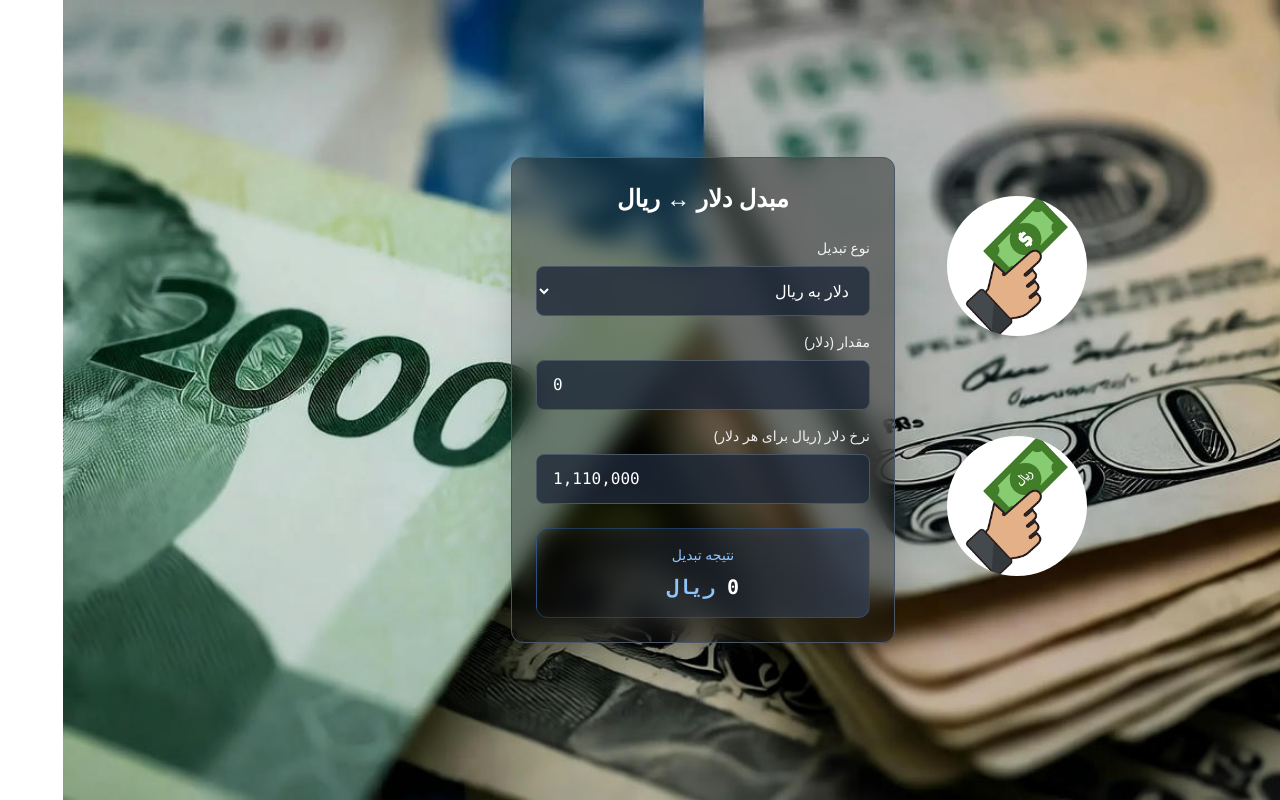
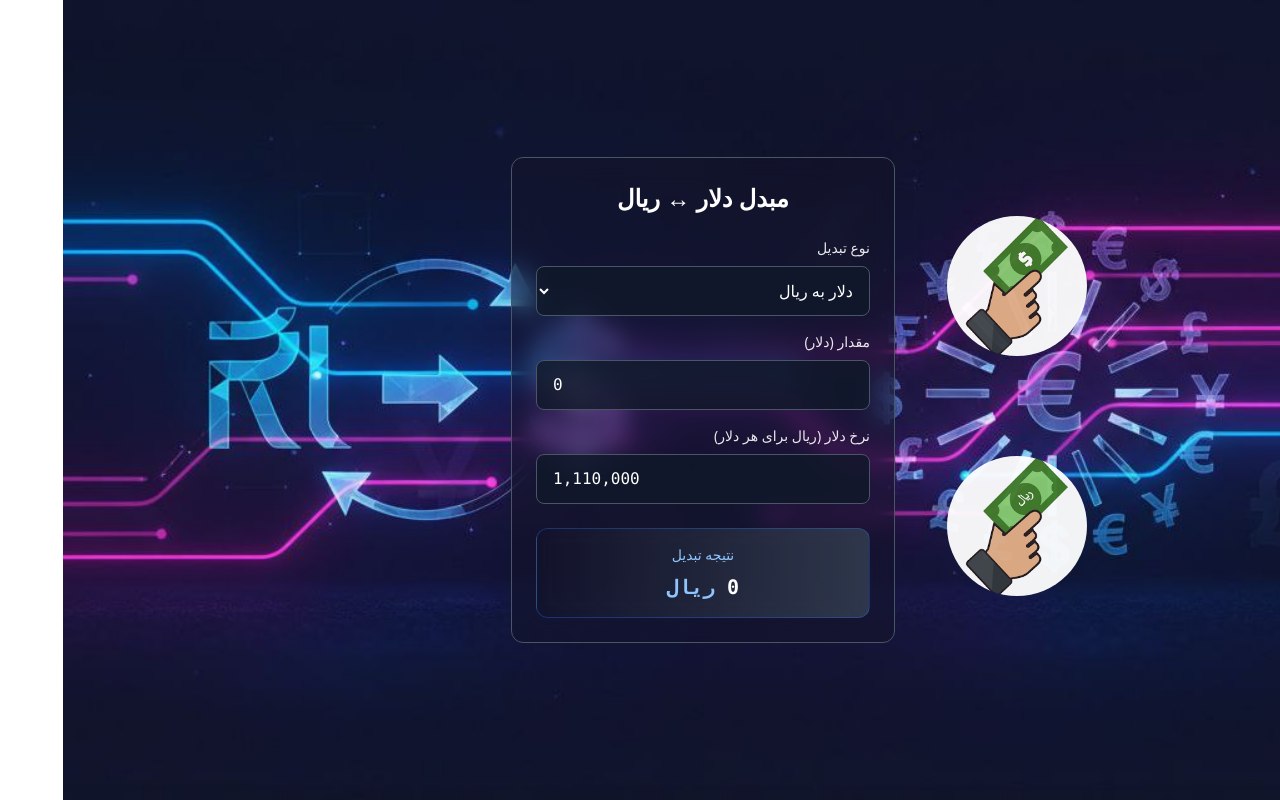
Before and after one commit to ahmadreza-leylayi/rira-arz, a Next.js app: page /converter in a window 1280 px wide. Built offline with nearby package versions, Linux system fonts and the light colour scheme.

Commit message:
Final Readme

```diff
--- a/app/components/ConverterImages.tsx
+++ b/app/components/ConverterImages.tsx
@@ -2,16 +2,16 @@
 
 import Image from "next/image";
 import { motion, AnimatePresence } from "framer-motion";
-
+import {ConversionDirection} from "../lib/types";
 type Props = {
-  direction: "USD_TO_IRR" | "IRR_TO_USD";
+  direction: ConversionDirection;
 };
 
 export default function ConverterImages({ direction }: Props) {
   const isUsdToIrr = direction === "USD_TO_IRR";
 
   return (
-    <div className="relative w-full h-screen overflow-hidden hidden flex-col justify-baseline mt-18 md:flex">
+    <div className="relative w-full h-screen overflow-hidden hidden flex-col  justify-center mt-18 md:flex gap-[400px] mb-90 opacity-[95%]">
       <AnimatePresence mode="wait">
         <motion.div
           key={isUsdToIrr ? "dollar-top" : "rial-top"}
@@ -19,14 +19,14 @@ export default function ConverterImages({ direction }: Props) {
           animate={{ y: 0, opacity: 1 }}
           exit={{ y: 200, opacity: 0 }}
           transition={{ duration: 0.6, ease: "easeInOut" }}
-          className="flex-1 relative"
+          className=" relative"
         >
           <Image
             src={isUsdToIrr ? "/h-d.png" : "/h-r.png"}
             alt="currency"
             fill
             priority
-            className=" object-fill   !w-35 !h-35 mt-40 rounded-full "
+            className=" object-fill   !w-35 !h-35 mt-40 rounded-full  "
           />
         </motion.div>
       </AnimatePresence>
@@ -38,7 +38,7 @@ export default function ConverterImages({ direction }: Props) {
           animate={{ y: 0, opacity: 1 }}
           exit={{ y: -200, opacity: 0 }}
           transition={{ duration: 0.6, ease: "easeInOut" }}
-          className="flex-1 relative"
+          className="relative"
         >
           <Image
             src={isUsdToIrr ? "/h-r.png" : "/h-d.png"}
--- a/app/components/ConverterManual.tsx
+++ b/app/components/ConverterManual.tsx
@@ -70,26 +70,27 @@ export default function ConverterManual() {
         animate={{ opacity: 1, scale: 1, y: 0 }}
         exit={{ opacity: 0, scale: 0.9, y: -30 }}
         transition={{ duration: 0.4, ease: "easeOut" }}
-        className="absolute z-10 mx-auto max-w-md rounded-xl bg-black/40 backdrop-blur-md border border-gray-600 text-white p-6 shadow-2xl w-[90%] sm:w-[70%] md:w-[50%]"
+        className="absolute z-10 mx-auto max-w-md rounded-xl   backdrop-blur-md border border-gray-600 text-white p-6  w-[90%] sm:w-[70%] md:w-[50%] bg-[rgba(20,20,40,0.45)]  hover:shadow-[0_0_15px_rgba(0,191,255,0.4)]
+focus-within:shadow-[0_0_20px_rgba(255,0,255,0.3)] transition-all duration-300"
       >
-        <h2 className="mb-6 text-center text-2xl font-bold text-white">
+        <h2 className="mb-6 text-center text-2xl font-bold text-white ">
           مبدل دلار ↔ ریال
         </h2>
 
         <label className="mb-4 block">
-          <span className="mb-2 block text-sm font-medium text-white/90">نوع تبدیل</span>
+          <span className=" mb-2 block text-sm font-medium text-white/90 ">نوع تبدیل</span>
           <select
             value={direction}
             onChange={(e) => setDirection(e.target.value as ConversionDirection)}
-            className="w-full rounded-lg border border-gray-600 bg-gray-800/80 px-4 py-3 text-white focus:border-blue-500 focus:ring-2 focus:ring-blue-500/20 transition-all duration-200"
+            className="w-full rounded-lg border border-gray-600 bg-gray-900/80 px-3 py-3 items-center text-white focus:border-blue-500 focus:ring-2 focus:ring-blue-500/20 transition-all duration-200"
           >
-            <option value="USD_TO_IRR">دلار به ریال</option>
-            <option value="IRR_TO_USD">ریال به دلار</option>
+            <option className="bg-[#5c4862] " value="USD_TO_IRR">دلار به ریال</option>
+            <option className="bg-[#5c4862] " value="IRR_TO_USD">ریال به دلار</option>
           </select>
         </label>
 
         <label className="mb-4 block">
-          <span className="mb-2 block text-sm font-medium text-white/90">
+          <span className="mb-2 block text-sm font-medium text-white/90 ">
             مقدار ({direction === "USD_TO_IRR" ? "دلار" : "ریال"})
           </span>
           <input
@@ -97,7 +98,7 @@ export default function ConverterManual() {
             inputMode="decimal"
             value={amount}
             onChange={handleAmountChange}
-            className="w-full rounded-lg border border-gray-600 bg-gray-800/80 px-4 py-3 text-white focus:border-blue-500 focus:ring-2 focus:ring-blue-500/20 transition-all duration-200 text-left font-mono"
+            className="w-full rounded-lg border border-gray-600 bg-gray-900/80 px-4 py-3 text-white focus:border-blue-500 focus:ring-2 focus:ring-blue-500/20 transition-all duration-200 text-left font-mono"
             placeholder="0"
             dir="ltr"
           />
@@ -112,7 +113,7 @@ export default function ConverterManual() {
             inputMode="decimal"
             value={rate}
             onChange={handleRateChange}
-            className="w-full rounded-lg border border-gray-600 bg-gray-800/80 px-4 py-3 text-white focus:border-blue-500 focus:ring-2 focus:ring-blue-500/20 transition-all duration-200 text-left font-mono"
+            className="w-full rounded-lg border border-gray-600 bg-gray-900/80 px-4 py-3 text-white focus:border-blue-500 focus:ring-2 focus:ring-blue-500/20 transition-all duration-200 text-left font-mono"
             placeholder="1,110,000"
             dir="ltr"
           />
--- a/app/converter/page.tsx
+++ b/app/converter/page.tsx
@@ -7,7 +7,7 @@ export const metadata = {
 
 export default function ConverterPage() {
   return (
-    <div className="bg-[url('/4.jpg')]  bg-cover bg-no-repeat bg-center h-screen w-full   p-8 justify-center items-center flex ">
+    <div className="bg-[url('/bg-ai1.jpg')]  bg-cover bg-no-repeat bg-center h-screen w-full   p-8 justify-center items-center flex ">
       <div className="mx-auto max-w-3xl flex w-[90%] ">
         <ConverterManual />
       </div>
--- a/app/lib/types.ts
+++ b/app/lib/types.ts
@@ -1,2 +1,2 @@
-export type Currency = "USD" | "IRR";
+
 export type ConversionDirection = "USD_TO_IRR" | "IRR_TO_USD";
```
Also changed, not shown: public/bg-ai1.jpg (added).
